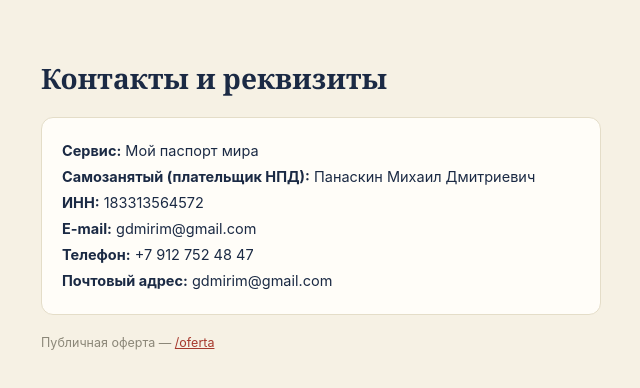
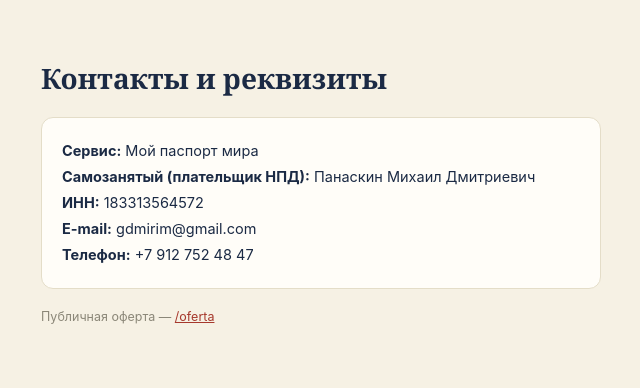
Before and after one commit to MiRiMgh/country-tracker, a Next.js app: page /contacts in a window 1280 px wide. Shown: the top 388 px of the page, without its empty margins (319-959 px from the left). Built offline with nearby package versions, Linux system fonts and the light colour scheme.

Commit message:
Update page.js

```diff
--- a/app/contacts/page.js
+++ b/app/contacts/page.js
@@ -14,7 +14,6 @@
           <div><strong>ИНН:</strong> 183313564572</div>
           <div><strong>E-mail:</strong> gdmirim@gmail.com</div>
           <div><strong>Телефон:</strong> +7 912 752 48 47</div>
-          <div><strong>Почтовый адрес:</strong> gdmirim@gmail.com</div>
         </div>
 
         <p style={{ fontSize: 12.5, color: "#8B8778", marginTop: 20 }}>
```
